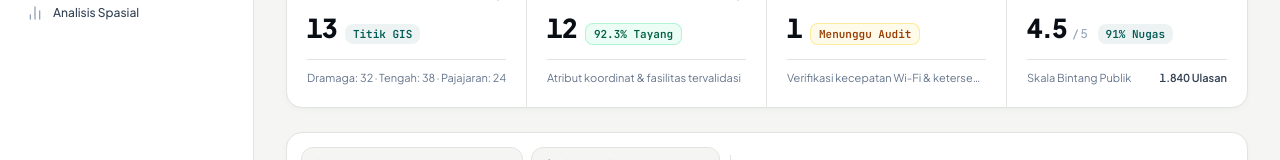
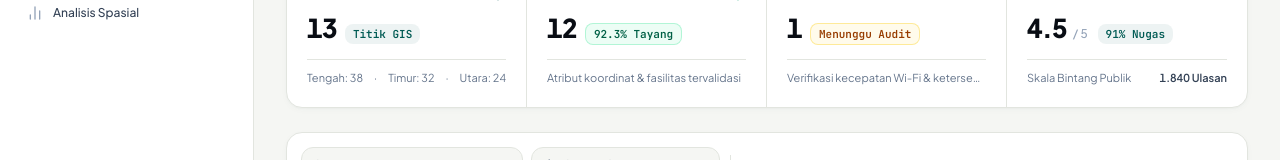
Before and after one commit to ZimrionVarethos/Go-around, a Next.js app in the folder prs-frontend/: page /admin/places in a window 1280 px wide. Shown: the part 242-402 px from the top of the page. Built offline with nearby package versions, Linux system fonts and the light colour scheme.

Commit message:
fix(admin-places): keep pagination footer outside horizontal table scroll and align KPI districts

```diff
--- a/prs-frontend/components/admin/places/PlacesKPIGrid.tsx
+++ b/prs-frontend/components/admin/places/PlacesKPIGrid.tsx
@@ -36,11 +36,11 @@ export function PlacesKPIGrid({
           </div>
         </div>
         <div className="mt-3.5 pt-2.5 border-t border-[#E2E5DF] flex items-center justify-between text-[11px] text-text-500 tabular-nums">
-          <span>Dramaga: 32</span>
-          <span>·</span>
           <span>Tengah: 38</span>
           <span>·</span>
-          <span>Pajajaran: 24</span>
+          <span>Timur: 32</span>
+          <span>·</span>
+          <span>Utara: 24</span>
         </div>
       </div>
 
--- a/prs-frontend/components/admin/places/PlacesTable.tsx
+++ b/prs-frontend/components/admin/places/PlacesTable.tsx
@@ -90,8 +90,9 @@ export function PlacesTable({
   };
 
   return (
-    <div className="hidden lg:block overflow-x-auto select-none">
-      <table className="w-full text-left border-collapse text-xs text-text-700">
+    <div className="hidden lg:block select-none">
+      <div className="overflow-x-auto">
+        <table className="w-full text-left border-collapse text-xs text-text-700">
         <thead className="bg-[#F8F9F7] border-b border-[#E2E5DF] text-[11px] font-bold text-text-600 uppercase tracking-wider">
           <tr>
             <th className="py-3.5 px-4 w-12 text-center">
@@ -332,7 +333,8 @@ export function PlacesTable({
             })
           )}
         </tbody>
-      </table>
+        </table>
+      </div>
 
       {/* 4. PAGINATION & BATCH ACTIONS FOOTER */}
       <div className="bg-[#F8F9F7] border-t border-[#E2E5DF] px-4 py-3.5 flex flex-col md:flex-row items-center justify-between gap-4">
```
